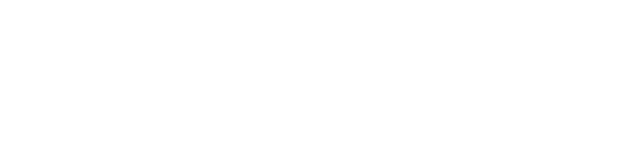
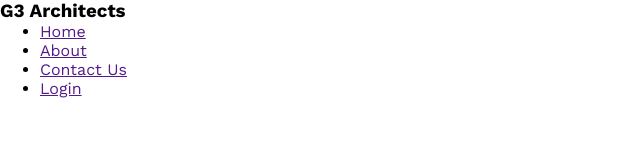
Before and after one commit to Shuvo-Chakraborty/G3-Architects-Website_Again, a plain HTML site: page index.html in a window 1280 px wide. Shown: the whole page, without its empty margins (0-640 px from the left). Drawn offline with nearby package versions, Linux system fonts and the light colour scheme.

Commit message:
work sans

```diff
--- a/index.html
+++ b/index.html
@@ -1,5 +1,6 @@
 <!DOCTYPE html>
 <html lang="en">
+
 <head>
     <meta charset="UTF-8">
     <meta name="viewport" content="width=device-width, initial-scale=1.0">
@@ -7,7 +8,27 @@
     <link rel="stylesheet" href="styles/style.css">
 
 </head>
+
 <body>
+    <header>
+        <nav>
+            <h3>G3 Architects</h3>
+            <ul>
+                <li><a href="">Home</a></li>
+                <li><a href="">About</a></li>
+                <li><a href="">Contact Us</a></li>
+                <li><a href="">Login</a></li>
+            </ul>
+        </nav>
+    </header>
 
+    <main>
+
+    </main>
+
+    <footer>
+
+    </footer>
 </body>
+
 </html>
--- a/styles/style.css
+++ b/styles/style.css
@@ -0,0 +1,6 @@
+@import url('https://fonts.googleapis.com/css2?family=Inter:wght@300;400;500;600;700&family=Lato:ital,wght@0,300;0,400;0,700;0,900;1,300;1,400;1,700&family=Merriweather:ital,wght@0,300;0,400;0,700;1,300;1,400&family=Open+Sans:wght@400;700;800&family=Work+Sans:wght@300;400;500;600;700&display=swap');
+
+* {
+    font-family: 'Work Sans', sans-serif;
+    margin: 0;
+}
```
